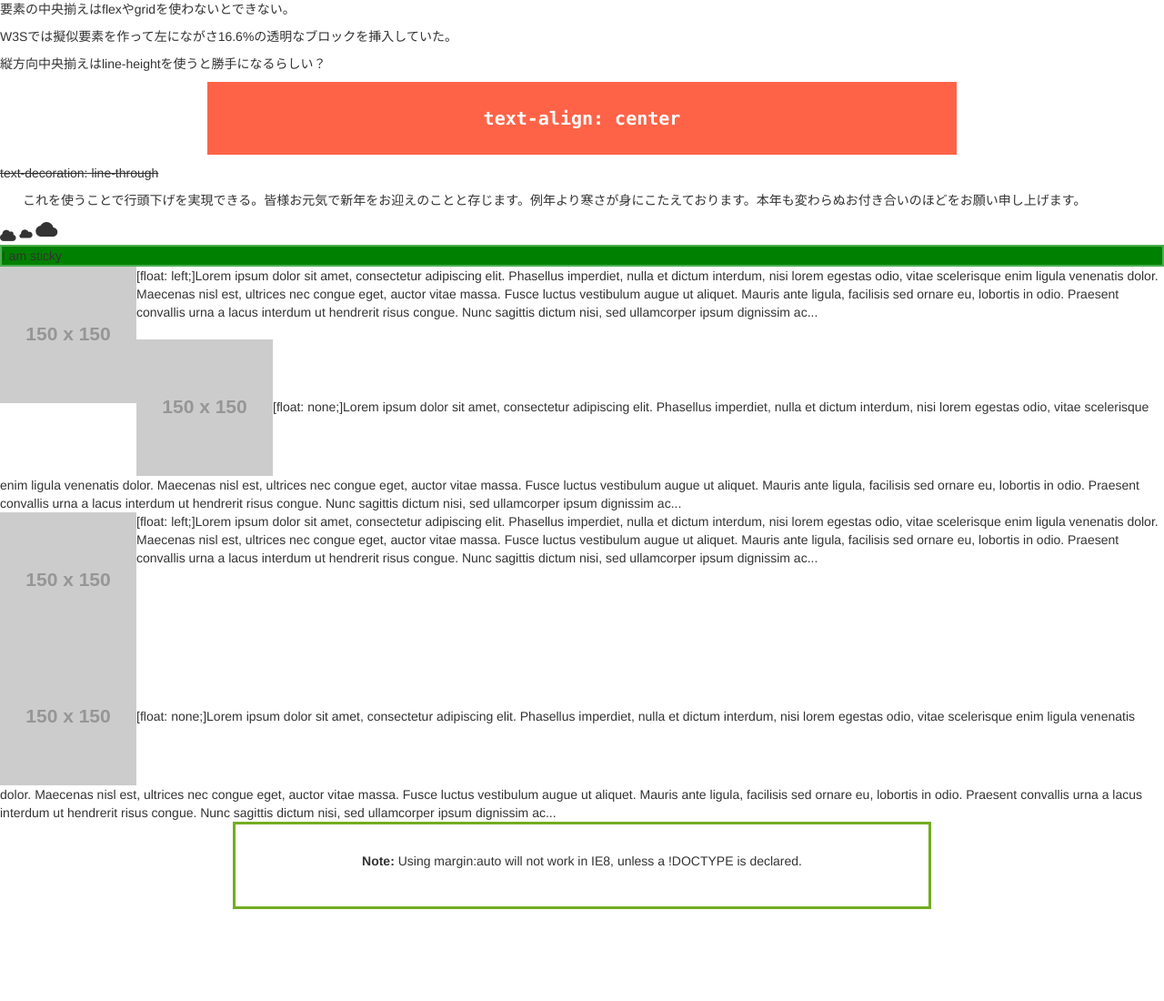
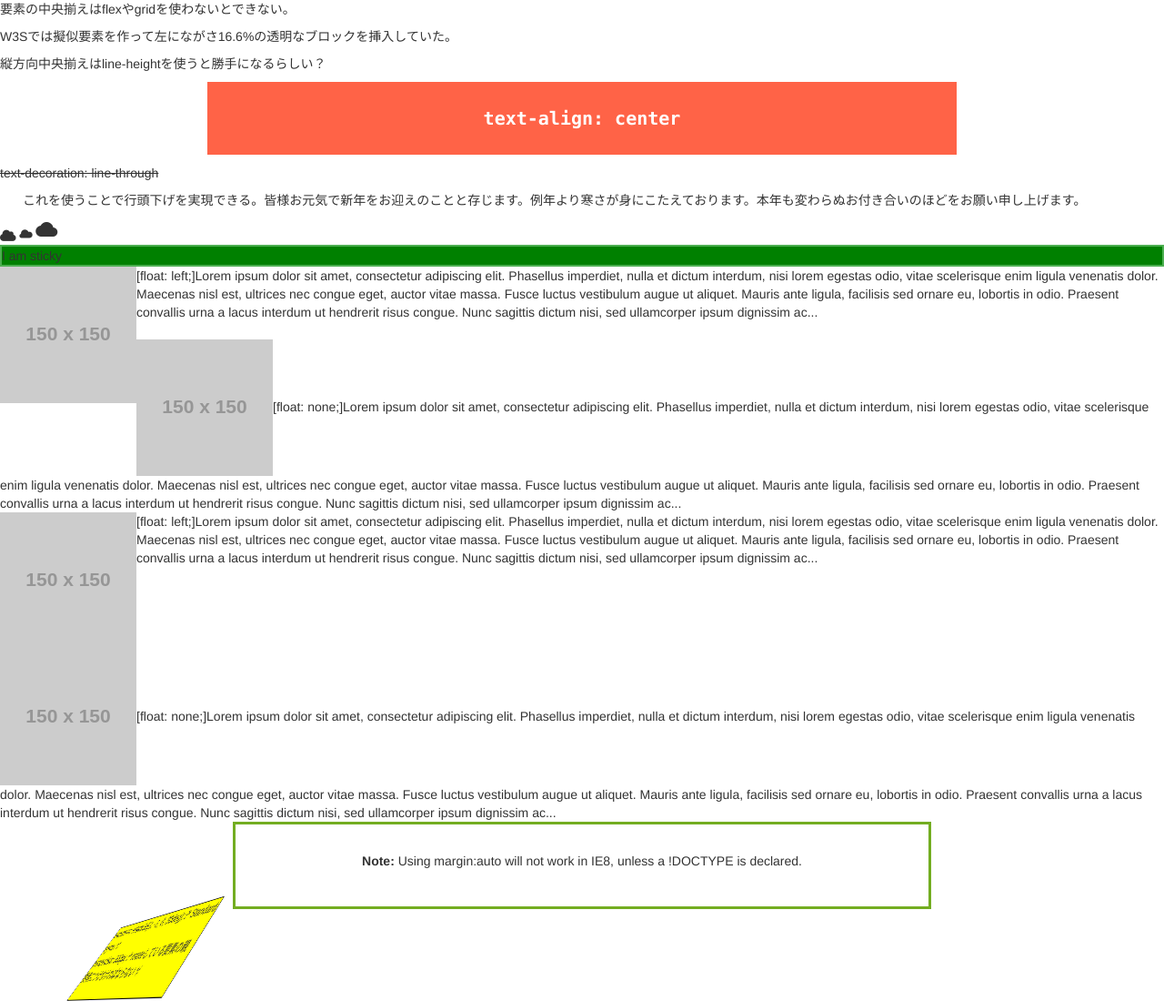
Before and after one commit to t-morisawa/css-tutorial, a plain HTML site: page index.html in a window 1280 px wide. Shown: the whole page at 91% size. Before the commit the page ends 999 px from the top, so only its background shows below. Drawn offline with nearby package versions, Linux system fonts and the light colour scheme; placeholder pictures from the web are drawn by us.

Commit message:
update
3d rotate & perspective

```diff
--- a/css/styles.css
+++ b/css/styles.css
@@ -33,3 +33,15 @@ div.sticky {
   padding: 30px;
   text-align: center;
 }
+
+.rotate-3d-first {
+  width: 300px;
+  height: 100px;
+  background-color: yellow;
+  border: 1px solid black;
+  transform: rotate3d(1, -1, 0, 30deg); /* Standard syntax */
+}
+
+.rotate-3d-first-parent {
+  perspective: 300px;
+}
--- a/index.html
+++ b/index.html
@@ -45,5 +45,11 @@
         <div class="box-center">
             <p><b>Note: </b>Using margin:auto will not work in IE8, unless a !DOCTYPE is declared.</p>
         </div>
+        <div class="rotate-3d-first-parent">
+            <div class="rotate-3d-first">
+                transform: rotate3d(1, -1, 0, 30deg); /* Standard syntax */<br>
+                perspective: 300px; /* rotateしている要素の親要素につけなければならない */
+            </div>
+        </div>
     </body>
 </html>
```
